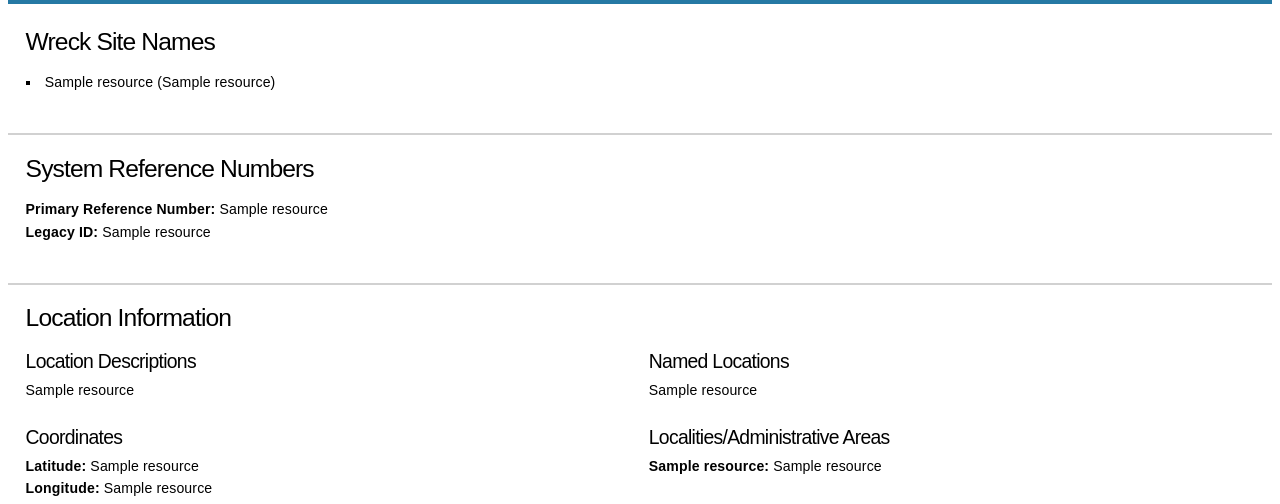
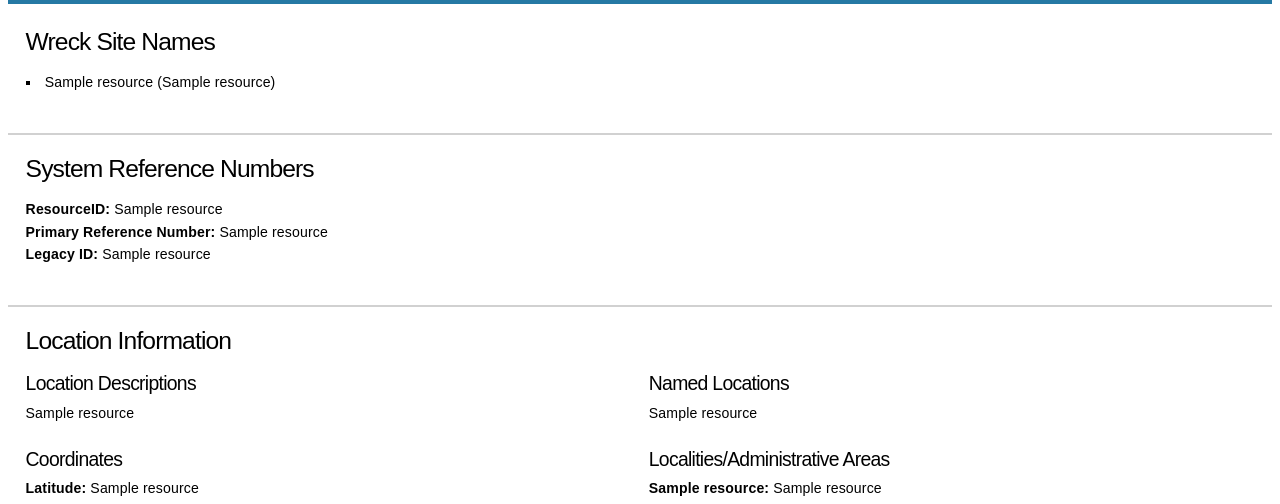
Before and after one commit to HistoricEngland/mariner-proj, a Django app: template mariner_proj/templates/html_export/e14ac900-ee59-11ed-94d5-0242ac120006.htm in a window 1280 px wide; the page is wider, and only the part inside the window is pictured. Shown: the part 284-788 px from the top of that part. Run offline with Django 3.2, Linux system fonts and the light colour scheme; the template is opened without the code that fills it: most values are stand-ins (such as "Sample title", 1, 10 or a date in 2020); parts of the project's set-up code (start-up, migrations or seed data) failed here and were passed over.

Commit message:
Add missing Wreck ResourceID

```diff
--- a/mariner_proj/templates/html_export/e14ac900-ee59-11ed-94d5-0242ac120006.htm
+++ b/mariner_proj/templates/html_export/e14ac900-ee59-11ed-94d5-0242ac120006.htm
@@ -66,8 +66,9 @@
                         <div>
                             <h3>System Reference Numbers</h3>
                             <p>
-                                <strong>Primary Reference Number: </strong>{{ resource_data|val_from_key:"System Reference Numbers"|val_from_key:"PrimaryReferenceNumber"|val_from_key:"Primary Reference Number"|val_from_key:"@display_value" }}<br>
-                                <strong>Legacy ID: </strong>{{ resource_data|val_from_key:"System Reference Numbers"|val_from_key:"LegacyID"|val_from_key:"Legacy ID"|val_from_key:"@display_value" }}
+                                <strong>ResourceID:</strong> {{ resource_data|val_from_key:"System Reference Numbers"|val_from_key:"UUID"|val_from_key:"ResourceID"|val_from_key:"@display_value" }}<br>
+                                <strong>Primary Reference Number:</strong> {{ resource_data|val_from_key:"System Reference Numbers"|val_from_key:"PrimaryReferenceNumber"|val_from_key:"Primary Reference Number"|val_from_key:"@display_value" }}<br>
+                                <strong>Legacy ID:</strong> {{ resource_data|val_from_key:"System Reference Numbers"|val_from_key:"LegacyID"|val_from_key:"Legacy ID"|val_from_key:"@display_value" }}
                             </p>
                         </div>
                     </div>
```
